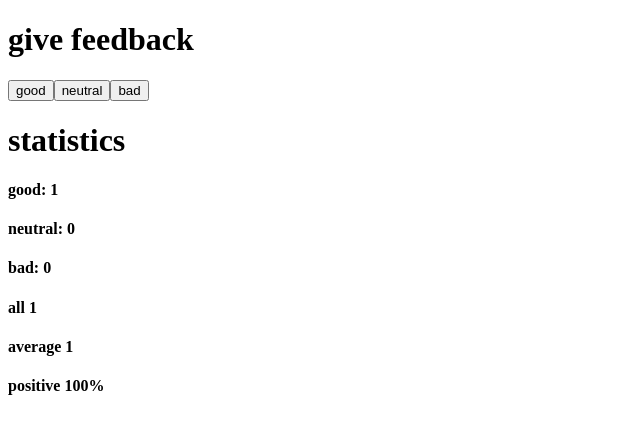
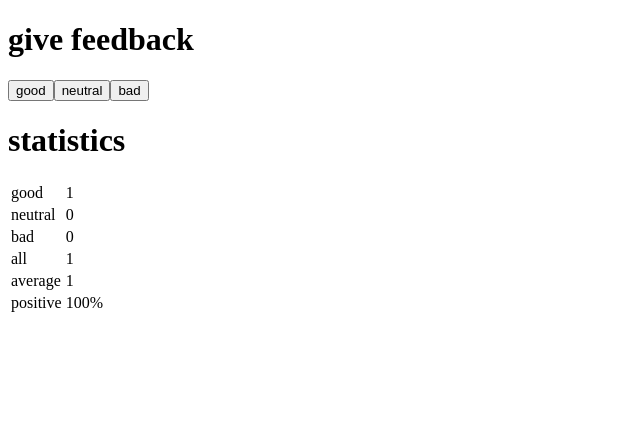
Before and after one commit to Dachi-Papashvili88/fullstackopen, a React (Vite) app in the folder part1/unicafe/: page / in a window 1280 px wide. Both pictures are taken after a click on the button "good". Shown: the top 434 px of the page, without its empty margins (0-640 px from the left). Built offline with nearby package versions, Linux system fonts and the light colour scheme.

Commit message:
add HTML table to the statistics

```diff
--- a/part1/unicafe/src/StatisticLine.jsx
+++ b/part1/unicafe/src/StatisticLine.jsx
@@ -1,11 +1,8 @@
-const StatisticLine = ({ text, value }) => {
-  return (
-    <>
-      <h4>
-        {text}: {value}
-      </h4>
-    </>
-  );
-};
+const StatisticLine = ({ text, value }) => (
+  <tr>
+    <td>{text} </td>
+    <td>{value}</td>
+  </tr>
+);
 
 export default StatisticLine;
--- a/part1/unicafe/src/Statistics.jsx
+++ b/part1/unicafe/src/Statistics.jsx
@@ -1,4 +1,5 @@
 import StatisticLine from "./StatisticLine";
+
 const Statistics = ({ good, neutral, bad }) => {
   const feedback = good + neutral + bad;
 
@@ -10,18 +11,26 @@ const Statistics = ({ good, neutral, bad }) => {
       </>
     );
   }
+
   return (
     <>
       <h1>statistics</h1>
-      <StatisticLine text="good" value={good} />
-      <StatisticLine text="neutral" value={neutral} />
-      <StatisticLine text="bad" value={bad} />
-      <h4>all {good + neutral + bad}</h4>
-      <h4>
-        average{" "}
-        {(good * 1 + neutral * 0 + bad * -1) / (good + neutral + bad) || 0}
-      </h4>
-      <h4>positive {(good / (good + neutral + bad) || 0) * 100}%</h4>
+      <table>
+        <tbody>
+          <StatisticLine text="good" value={good} />
+          <StatisticLine text="neutral" value={neutral} />
+          <StatisticLine text="bad" value={bad} />
+          <StatisticLine text="all" value={feedback} />
+          <StatisticLine
+            text="average"
+            value={(good * 1 + neutral * 0 + bad * -1) / feedback}
+          />
+          <StatisticLine
+            text="positive"
+            value={`${(good / feedback) * 100}%`}
+          />
+        </tbody>
+      </table>
     </>
   );
 };
```
